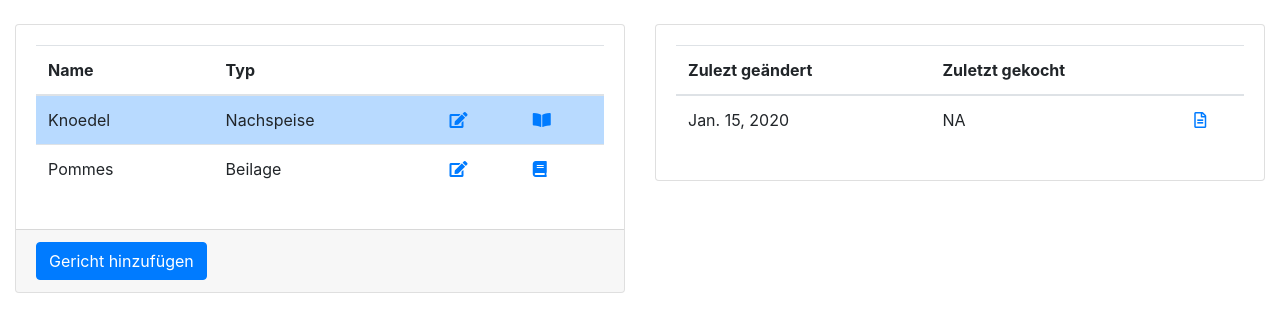
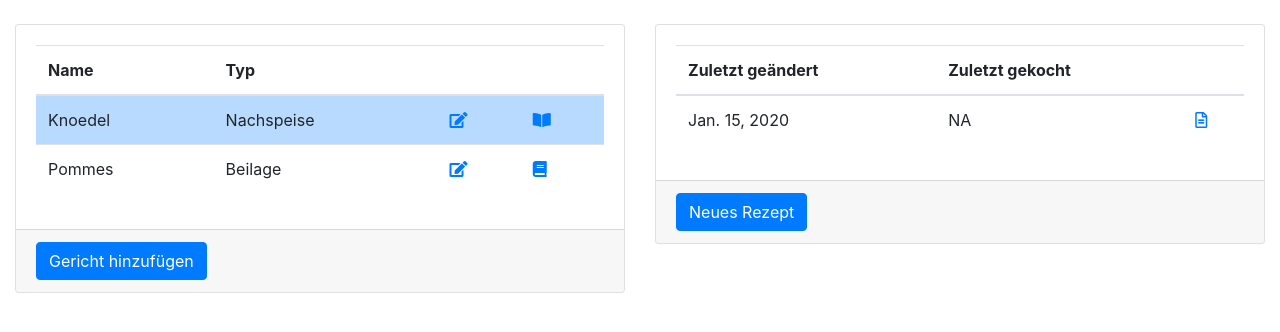
Before and after one commit to phildeutsch/recipes, a Django app: page /recipes/1 in a window 1280 px wide. Shown: the part 56-388 px from the top of the page. Run offline with Django 3.2, Linux system fonts and the light colour scheme; a user stored in the database is signed in; data comes from the database, SQL or seed files in the repository; tables that the repository leaves empty hold one stand-in row (values such as "Sample post"); parts of the project's set-up code (start-up, migrations or seed data) failed here and were passed over; some libraries are stand-ins or nearby versions.

Commit message:
nur index wenn nichts ausgesucht

```diff
--- a/recipes/templates/recipes/index.html
+++ b/recipes/templates/recipes/index.html
@@ -40,6 +40,7 @@
             </div>
         </div>
     </div>
+    {% if recipes is not None %}
     <div class="col-lg-6">
         <div class="card">
             <div class="card-body">
@@ -47,7 +48,7 @@
                     <table class="table">
                         <thead>
                             <tr>
-                                <th>Zulezt geändert</th>
+                                <th>Zuletzt geändert</th>
                                 <th>Zuletzt gekocht</th>
                                 <th></th>
                             </tr>
@@ -66,7 +67,11 @@
                     Keine Rezepte gefunden
                 {% endif %}
             </div>
+            <div class="card-footer">
+                <a class="btn btn-primary" href="/add_recipe">Neues Rezept</a>
+            </div>
         </div>
     </div>
+    {% endif %}
 </div>
 {% endblock %}
```
